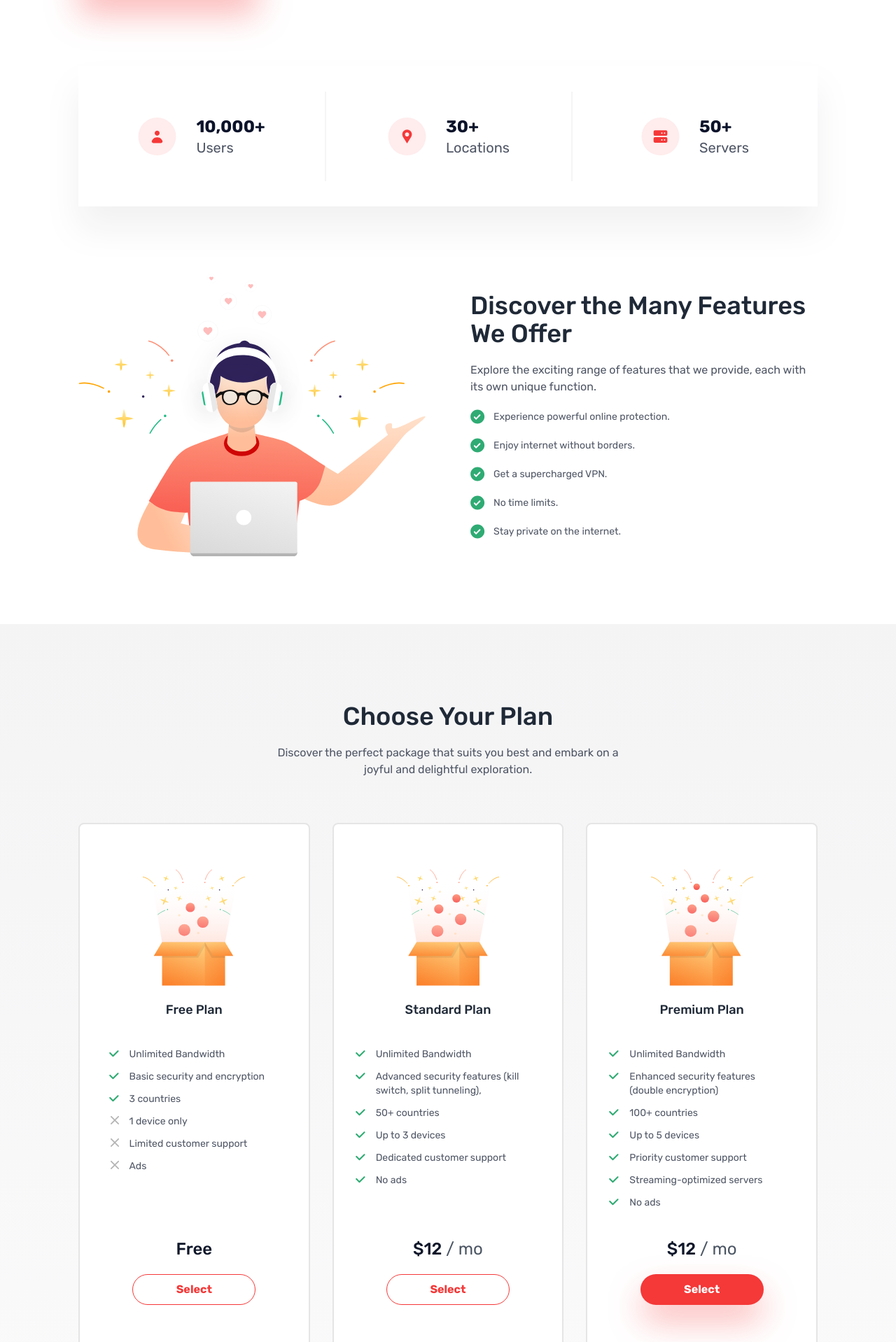
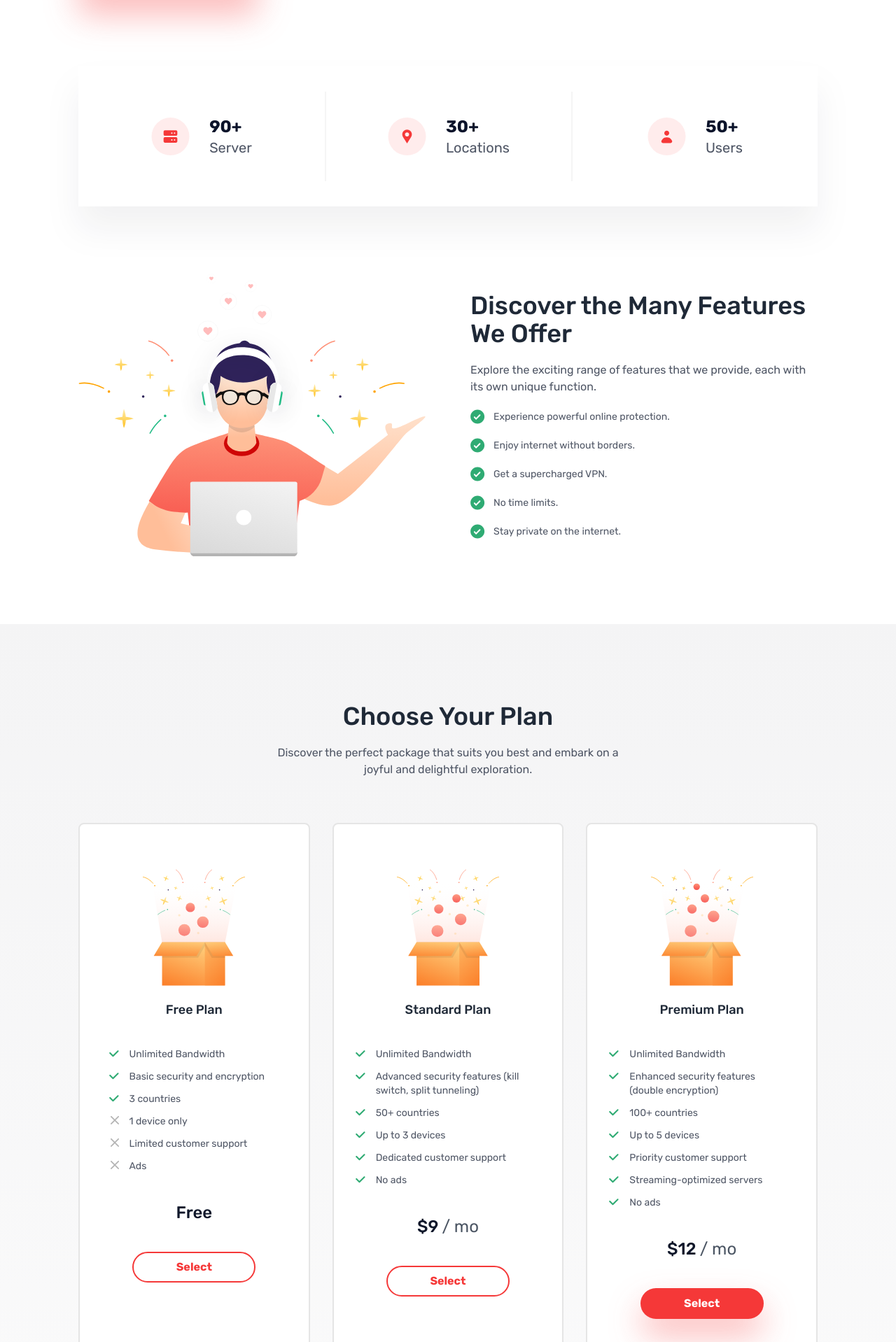
Before and after one commit to latesc/laslesvpn-landing, a SvelteKit app: page / in a window 1280 px wide. Shown: the part 542-2460 px from the top of the page at 70% size. Built offline with nearby package versions, Linux system fonts and the light colour scheme.

Commit message:
Abstracted Plan and Stat sections

```diff
--- /dev/null
+++ b/src/lib/components/Plan.svelte
@@ -0,0 +1,71 @@
+<script lang="ts">
+    export let icon: string;
+    export let title: string;
+    export let features: string[];
+    export let limitations: string[] = [];
+    export let price: string;
+    export let isHighlighted: boolean = false;
+</script>
+
+<div class="plan">
+    <img src={icon} alt={title} />
+    <h2>{title}</h2>
+    <ul>
+        {#each features as feature (feature)}
+            <li>{feature}</li>
+        {/each}
+        {#each limitations as limitation (limitation)}
+            <li class="cross">{limitation}</li>
+        {/each}
+    </ul>
+    <div class="plan-details">
+        <p>
+            {#if price === "Free"}
+                <span class="font-medium text-slate-900">{price}</span>
+            {:else}
+                <span class="font-medium text-slate-900">${price}</span>
+                <span class="font-normal text-gray-600">/ mo</span>
+            {/if}
+        </p>
+        <button class={isHighlighted ? "btn" : "btn-outline"}> Select </button>
+    </div>
+</div>
+
+<style lang="postcss">
+    .plan {
+        @apply flex h-full flex-col items-center gap-5 rounded-lg border-2 border-neutral-200 bg-white px-4 py-16 text-sm lg:px-8;
+        & h2 {
+            @apply text-lg font-medium text-gray-800;
+        }
+
+        & ul {
+            @apply p-2 text-left;
+        }
+
+        & li {
+            @apply m-3 pl-2 text-copy-p;
+            list-style-image: url("/images/icon/check.svg");
+        }
+
+        & li.cross {
+            list-style-image: url("/images/icon/cross.svg");
+        }
+
+        .plan-details {
+            @apply flex flex-col items-center gap-5;
+            & p {
+                @apply text-2xl font-bold;
+            }
+        }
+
+        & button {
+            @apply mt-5 h-11 w-24 text-base font-bold transition-colors lg:w-44;
+            &.btn-outline {
+                @apply rounded-full border-2 border-primary  text-primary  hover:bg-primary hover:text-white;
+            }
+            &.btn {
+                @apply rounded-full bg-primary  text-white drop-shadow-button  hover:bg-primary-dark;
+            }
+        }
+    }
+</style>
--- /dev/null
+++ b/src/lib/components/Stat.svelte
@@ -0,0 +1,35 @@
+<script lang="ts">
+    export let icon: string;
+    export let value: string;
+    export let label: string;
+</script>
+
+<div class="stat">
+    <img src={icon} alt={label} />
+    <div>
+        <h3>{value}</h3>
+        <p>{label}</p>
+    </div>
+</div>
+
+<style lang="postcss">
+    .stat {
+        @apply m-auto flex h-32 w-full flex-col place-content-center items-center gap-4 md:flex-row md:gap-7;
+
+        & img {
+            width: 55px;
+            height: 55px;
+        }
+        & h3 {
+            @apply text-2xl font-bold;
+        }
+
+        & p {
+            @apply text-xl;
+        }
+
+        &:not(:nth-of-type(1)) {
+            @apply border-l-2 border-l-neutral-100;
+        }
+    }
+</style>
--- a/src/routes/+page.svelte
+++ b/src/routes/+page.svelte
@@ -1,4 +1,6 @@
 <script>
+    import Plan from "$lib/components/Plan.svelte";
+    import Stat from "$lib/components/Stat.svelte";
     import ArrowLeft from "$lib/components/icon/arrow-left.svelte";
     import ArrowRight from "$lib/components/icon/arrow-right.svelte";
     import FacebookIcon from "$lib/components/icon/facebook.svelte";
@@ -31,29 +33,9 @@
     <div
         class="px-29 mx-auto grid max-w-6xl grid-cols-3 items-center justify-items-center bg-white py-9 drop-shadow-stats"
     >
-        <div class="stat">
-            <img src="/images/icon/user.svg" alt="user icon" />
-            <div>
-                <h3>10,000+</h3>
-                <p>Users</p>
-            </div>
-        </div>
-
-        <div class="stat">
-            <img src="/images/icon/location.svg" alt="location icon" />
-            <div>
-                <h3>30+</h3>
-                <p>Locations</p>
-            </div>
-        </div>
-
-        <div class="stat">
-            <img src="/images/icon/server.svg" alt="server icon" />
-            <div>
-                <h3>50+</h3>
-                <p>Servers</p>
-            </div>
-        </div>
+        <Stat icon="/images/icon/server.svg" value="90+" label="Server" />
+        <Stat icon="/images/icon/location.svg" value="30+" label="Locations" />
+        <Stat icon="/images/icon/user.svg" value="50+" label="Users" />
     </div>
 </section>
 
@@ -107,61 +89,47 @@
                 delightful exploration.
             </p>
             <div class="mt-16 grid w-full grid-cols-1 gap-8 md:grid-cols-3">
-                <div class="plan">
-                    <img src="/images/Free.svg" alt="plan icon" />
-                    <h2>Free Plan</h2>
-                    <ul>
-                        <li>Unlimited Bandwidth</li>
-                        <li>Basic security and encryption</li>
-                        <li>3 countries</li>
-                        <li class="cross">1 device only</li>
-                        <li class="cross">Limited customer support</li>
-                        <li class="cross">Ads</li>
-                    </ul>
-                    <div class=" mt-auto text-center text-2xl">
-                        <p><span class="font-medium text-slate-900">Free</span></p>
-                        <button class="btn-outline">Select</button>
-                    </div>
-                </div>
-                <div class="plan">
-                    <img src="/images/Standard.svg" alt="plan icon" />
-                    <h2>Standard Plan</h2>
-                    <ul>
-                        <li>Unlimited Bandwidth</li>
-                        <li>Advanced security features (kill switch, split tunneling),</li>
-                        <li>50+ countries</li>
-                        <li>Up to 3 devices</li>
-                        <li>Dedicated customer support</li>
-                        <li>No ads</li>
-                    </ul>
-                    <div class=" mt-auto text-center text-2xl">
-                        <p>
-                            <span class="font-medium text-slate-900">$12</span>
-                            <span class="font-normal text-gray-600">/ mo</span>
-                        </p>
-                        <button class="btn-outline">Select</button>
-                    </div>
-                </div>
-                <div class="plan">
-                    <img src="/images/Premium.svg" alt="plan icon" />
-                    <h2>Premium Plan</h2>
-                    <ul>
-                        <li>Unlimited Bandwidth</li>
-                        <li>Enhanced security features (double encryption)</li>
-                        <li>100+ countries</li>
-                        <li>Up to 5 devices</li>
-                        <li>Priority customer support</li>
-                        <li>Streaming-optimized servers</li>
-                        <li>No ads</li>
-                    </ul>
-                    <div class=" mt-auto text-center text-2xl">
-                        <p>
-                            <span class="font-medium text-slate-900">$12</span>
-                            <span class="font-normal text-gray-600">/ mo</span>
-                        </p>
-                        <button class="btn">Select</button>
-                    </div>
-                </div>
+                <Plan
+                    icon="/images/Free.svg"
+                    title="Free Plan"
+                    features={[
+                        "Unlimited Bandwidth",
+                        "Basic security and encryption",
+                        "3 countries"
+                    ]}
+                    limitations={["1 device only", "Limited customer support", "Ads"]}
+                    price="Free"
+                    isHighlighted={false}
+                />
+                <Plan
+                    icon="/images/Standard.svg"
+                    title="Standard Plan"
+                    features={[
+                        "Unlimited Bandwidth",
+                        "Advanced security features (kill switch, split tunneling)",
+                        "50+ countries",
+                        "Up to 3 devices",
+                        "Dedicated customer support",
+                        "No ads"
+                    ]}
+                    price="9"
+                    isHighlighted={false}
+                />
+                <Plan
+                    icon="/images/Premium.svg"
+                    title="Premium Plan"
+                    features={[
+                        "Unlimited Bandwidth",
+                        "Enhanced security features (double encryption)",
+                        "100+ countries",
+                        "Up to 5 devices",
+                        "Priority customer support",
+                        "Streaming-optimized servers",
+                        "No ads"
+                    ]}
+                    price="12"
+                    isHighlighted={true}
+                />
             </div>
         </div>
         <div id="locations" class="mt-20">
@@ -352,56 +320,9 @@
     #pricing-locations {
         @apply px-4 sm:px-14 lg:px-28;
     }
-    .stat {
-        @apply m-auto flex h-32 w-full flex-col place-content-center items-center gap-4 md:flex-row md:gap-7;
-
-        & img {
-            width: 55px;
-            height: 55px;
-        }
-        & h3 {
-            @apply text-2xl font-bold;
-        }
-
-        & p {
-            @apply text-xl;
-        }
-
-        &:not(:nth-of-type(1)) {
-            @apply border-l-2 border-l-neutral-100;
-        }
-    }
     .features {
         & div {
             @apply flex items-center gap-3;
-        }
-    }
-    .plan {
-        @apply flex flex-col items-center gap-5 rounded-lg border-2 border-neutral-200 bg-white px-4 py-16 text-sm lg:px-8;
-        & h2 {
-            @apply text-lg font-medium text-gray-800;
-        }
-
-        & ul {
-            @apply p-2 text-left;
-        }
-
-        & li {
-            @apply m-3 pl-2 text-copy-p;
-            list-style-image: url("/images/icon/check.svg");
-        }
-
-        & li.cross {
-            list-style-image: url("/images/icon/cross.svg");
-        }
-        & button {
-            @apply mt-5 h-11 w-24 text-base font-bold transition-colors lg:w-44;
-            &.btn-outline {
-                @apply rounded-full border border-primary  text-primary  hover:bg-primary hover:text-white;
-            }
-            &.btn {
-                @apply rounded-full bg-primary  text-white drop-shadow-button  hover:bg-primary-dark;
-            }
         }
     }
     .testimonial {
```
